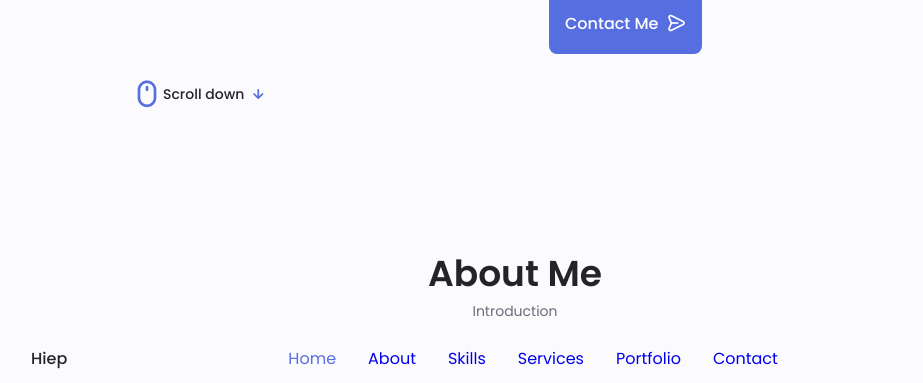
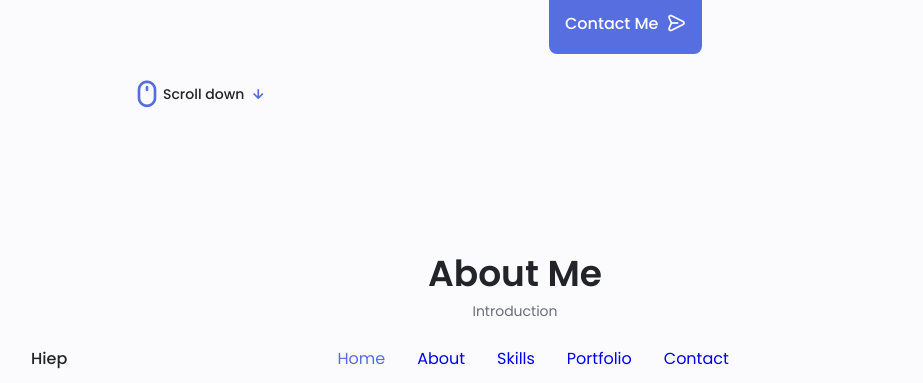
Before and after one commit to HiepDo24/hiepdo.github.io, a plain HTML site: page index.html in a window 1280 px wide. Shown: the part 406-789 px from the top of the page, without its empty margins (125-1048 px from the left). Drawn offline with nearby package versions, Linux system fonts and the light colour scheme.

Commit message:
removed services

```diff
--- a/index.html
+++ b/index.html
@@ -36,11 +36,6 @@
                         <li class="nav__item">
                             <a href="#skills" class="nav__link">
                                 <i class="uil uil-file-alt nav__icon"></i> Skills
-                            </a>
-                        </li>
-                        <li class="nav__item">
-                            <a href="#services" class="nav__link">
-                                <i class="uil uil-briefcase-alt nav__icon"></i> Services
                             </a>
                         </li>
                         <li class="nav__item">
```
